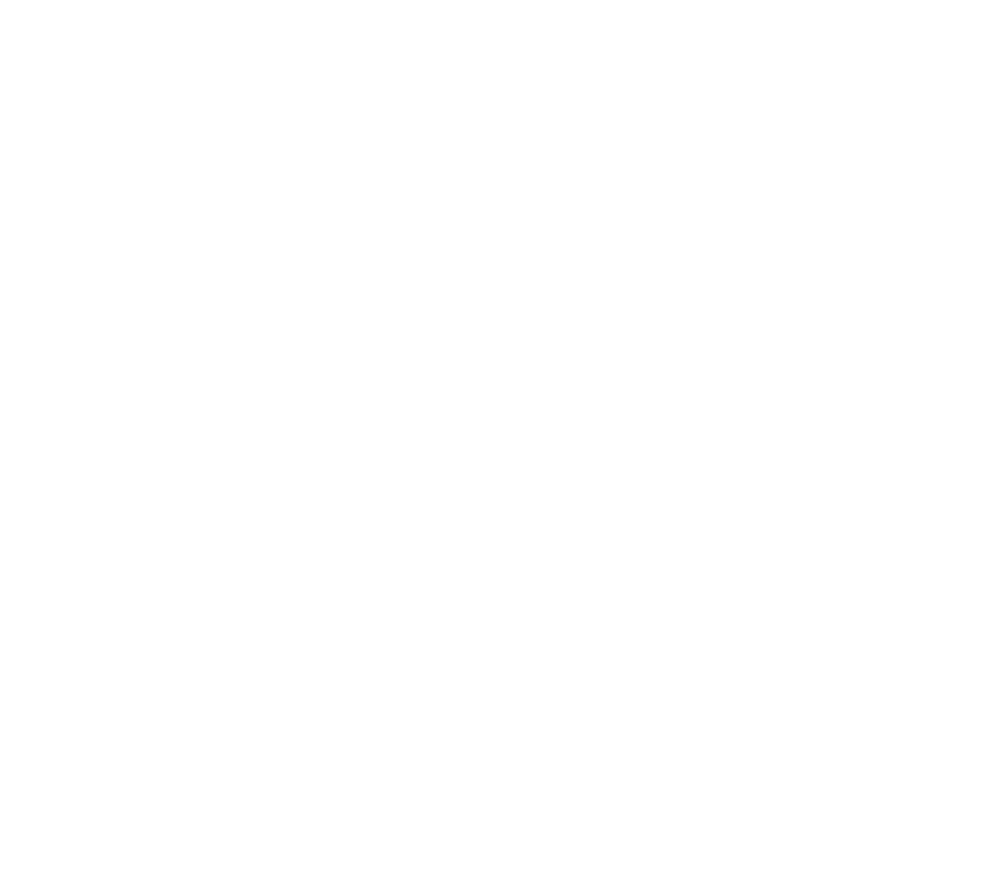
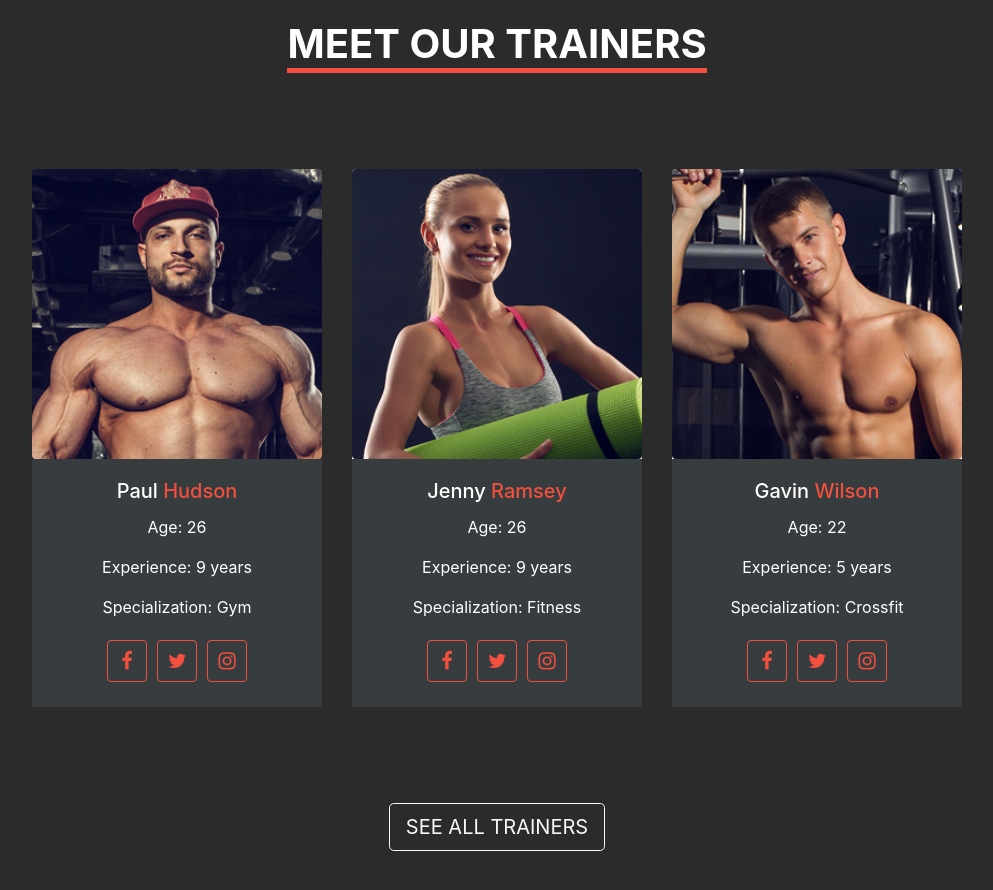
Before and after one commit to Asare12/MyReactApp, a React (Create React App) app: page / in a window 1280 px wide. Shown: the part 1800-2690 px from the top of the page, without its empty margins (143-1136 px from the left). Before the commit the page ends 1708 px from the top, so only its background shows below. Built offline with nearby package versions, Linux system fonts and the light colour scheme.

Commit message:
Added team section plus adding social media icons

```diff
--- a/public/index.html
+++ b/public/index.html
@@ -30,6 +30,8 @@
   integrity="sha384-ggOyR0iXCbMQv3Xipma34MD+dH/1fQ784/j6cY/iJTQUOhcWr7x9JvoRxT2MZw1T"
   crossorigin="anonymous"
 />
+<link rel="stylesheet" href="https://cdnjs.cloudflare.com/ajax/libs/font-awesome/4.7.0/css/font-awesome.min.css">
+
     <title>React App</title>
   </head>
   <body>
--- a/src/App.css
+++ b/src/App.css
@@ -24,37 +24,81 @@
 .App-link {
   color: #61dafb;
 }
-.about{
+.about {
   background-color: #2b2b2b;
   height: 30em;
 }
 
-.service{
-  background:linear-gradient(
-    rgba(0, 0, 0,0.8),
-    rgba(0, 0, 0,0.8)
-  ), url(./images/gym-background.jpg) center no-repeat;
+.service {
+  background: linear-gradient(rgba(0, 0, 0, 0.8), rgba(0, 0, 0, 0.8)),
+    url(./images/gym-background.jpg) center no-repeat;
   background-size: cover;
   padding: 7em;
 }
+.team {
+  background-color: #2b2b2b;
+  padding: 7em;
+}
 
-.heading{
+.heading {
   font-size: 40px;
   font-weight: bold;
   border-bottom: 5px solid #f2503e;
 }
+.card-body {
+  background-color: #373c3f;
+}
 
-hr.divider-xx{
+hr.divider-xx {
   border: 0;
   height: 55px;
   background: url(./images/divider-xx.png) center no-repeat;
   background-size: 50px;
 }
-hr.divider-x{
+hr.divider-x {
   border: 0;
   height: 25px;
   background: url(./images/divider-x.png) center no-repeat;
   background-size: 15px;
+}
+span {
+  color: #f2503e;
+}
+
+.fa {
+  padding: 10px;
+  font-size: 20px;
+  width: 40px;
+  text-align: center;
+  text-decoration: none;
+  margin: 5px;
+}
+.fa:hover {
+  color: white;
+  border: 1px white solid;
+  background-color: #f2503e;
+  border: 1px solid transparent;
+  transition: color 0.15s ease-in-out, background-color 0.15s ease-in-out,
+    border-color 0.15s ease-in-out, box-shadow 0.15s ease-in-out;
+}
+
+.fa-facebook {
+  background: transparent;
+  color: #f2503e;
+  border: 1px #f2503e solid;
+  border-radius: 4px;
+}
+.fa-twitter {
+  background: transparent;
+  color: #f2503e;
+  border: 1px #f2503e solid;
+  border-radius: 4px;
+}
+.fa-instagram {
+  background: transparent;
+  color: #f2503e;
+  border: 1px #f2503e solid;
+  border-radius: 4px;
 }
 
 @keyframes App-logo-spin {
--- a/src/App.js
+++ b/src/App.js
@@ -4,6 +4,7 @@ import MyNavbar from "./components/navbar";
 import TopContent from "./components/top-content";
 import About from "./components/about";
 import Service from "./components/service";
+import Team from "./components/team";
 
 function App() {
   return (
@@ -18,6 +19,9 @@ function App() {
       <div className="service">
         <Service />
       </div>
+      <div className="team">
+        <Team />
+      </div>
     </div>
   );
 }
--- /dev/null
+++ b/src/components/team.js
@@ -0,0 +1,105 @@
+import React from "react";
+import Container from "react-bootstrap/Container";
+import Row from "react-bootstrap/Row";
+import Col from "react-bootstrap/Col";
+import Card from "react-bootstrap/Card";
+import CardDeck from "react-bootstrap/CardDeck";
+import Image from "react-bootstrap/Image";
+
+export default class Team extends React.Component {
+  render() {
+    const blackColor = { color: "black" };
+    return (
+      <Container>
+        <Row className="justify-content-md-center">
+          <Col md="auto">
+            <h1 className="mb-5 heading">MEET OUR TRAINERS</h1>
+          </Col>
+        </Row>
+
+        <Row>
+          <CardDeck className="my-5 mx-5">
+            <Card
+              bg="dark"
+              text={blackColor}
+              className="border-0"
+              style={{ width: "20rem" }}
+            >
+              <Image
+                className="rounded img-fluid"
+                src={require("../images/coach-1.jpg")}
+                alt="Paul Hudson"
+                style={{ width: "100%", height: "auto" }}
+              />
+              <Card.Body>
+                <Card.Title>
+                  Paul <span>Hudson</span>
+                </Card.Title>
+                <Card.Text>Age: 26</Card.Text>
+                <Card.Text>Experience: 9 years</Card.Text>
+                <Card.Text>Specialization: Gym</Card.Text>
+                <div className="social">
+                  <button type="button" className="fa fa-facebook"></button>
+                  <button className="fa fa-twitter"></button>
+                  <button className="fa fa-instagram"></button>
+                </div>
+              </Card.Body>
+            </Card>
+
+            <Card className="border-0" style={{ width: "20rem" }}>
+              <Image
+                className="rounded img-fluid"
+                src={require("../images/coach-2.jpg")}
+                alt="Paul Hudson"
+                style={{ width: "100%", height: "auto" }}
+              />
+              <Card.Body>
+                <Card.Title>
+                  Jenny <span>Ramsey</span>
+                </Card.Title>
+                <Card.Text>Age: 26</Card.Text>
+                <Card.Text>Experience: 9 years</Card.Text>
+                <Card.Text>Specialization: Fitness</Card.Text>
+                <div className="social">
+                  <button className="fa fa-facebook"></button>
+                  <button className="fa fa-twitter"></button>
+                  <button className="fa fa-instagram"></button>
+                </div>
+              </Card.Body>
+            </Card>
+
+            <Card className="border-0" style={{ width: "20rem" }}>
+              <Image
+                className="rounded img-fluid"
+                src={require("../images/coach-3.jpg")}
+                alt="Paul Hudson"
+                style={{ width: "100%", height: "auto" }}
+              />
+              <Card.Body>
+                <Card.Title>
+                  Gavin <span>Wilson</span>
+                </Card.Title>
+                <Card.Text>Age: 22</Card.Text>
+                <Card.Text>Experience: 5 years</Card.Text>
+                <Card.Text>Specialization: Crossfit</Card.Text>
+                <div className="social">
+                  <button className="fa fa-facebook"></button>
+                  <button className="fa fa-twitter"></button>
+                  <button className="fa fa-instagram"></button>
+                </div>
+              </Card.Body>
+            </Card>
+          </CardDeck>
+        </Row>
+
+        <Row className="justify-content-md-center">
+          <Col md="3" className="my-5">
+            <button type="button" className="btn btn-outline-light btn-lg">
+              SEE ALL TRAINERS
+            </button>
+          </Col>
+        </Row>
+      </Container>
+    );
+  }
+}
```
